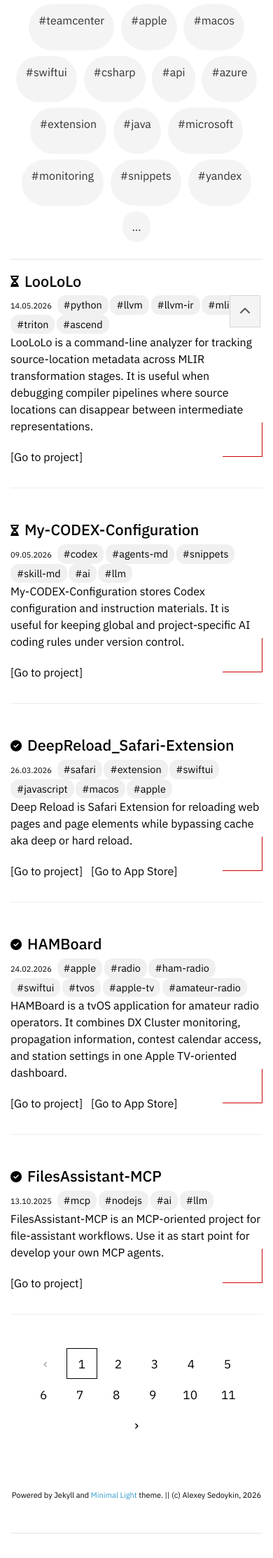
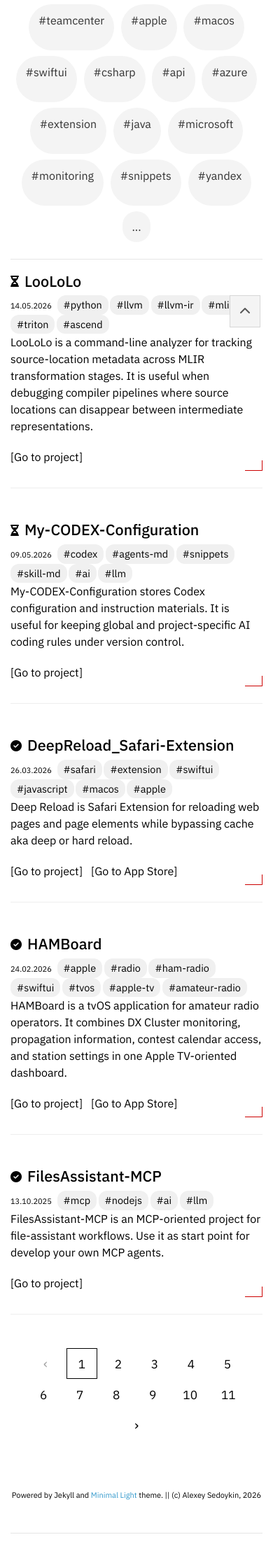
Before and after one commit to Krusty84/krusty84.github.io, a Jekyll site: the page built from index.html, in a window 390 px wide. Shown: the part 414-2641 px from the top of the page at 70% size. Built offline with Jekyll 4.4.1, drawn with Linux system fonts in a browser that asks for light colours; a style sheet for code colours, icons or effects is not loaded.

Commit message:
Adjust post item styling for improved responsiveness in print and small screens

```diff
--- a/index.html
+++ b/index.html
@@ -449,9 +449,9 @@ layout: homepage
 
   @media print, screen and (max-width: 960px) {
     .post-item::after {
-      bottom: 2.75rem;
-      height: 48px;
-      width: 56px;
+      bottom: 1.5rem;
+      height: 14px;
+      width: 24px;
     }
     .tag-cloud {
       width: auto;
```
